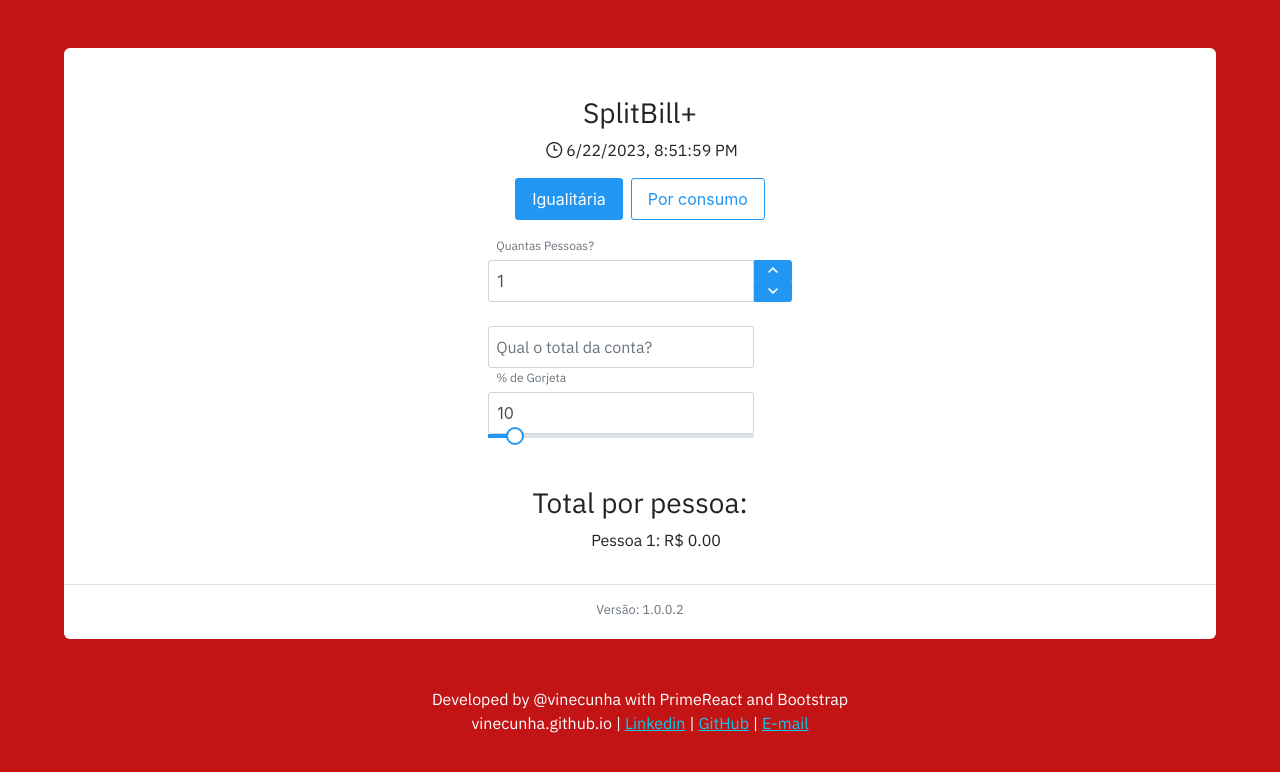
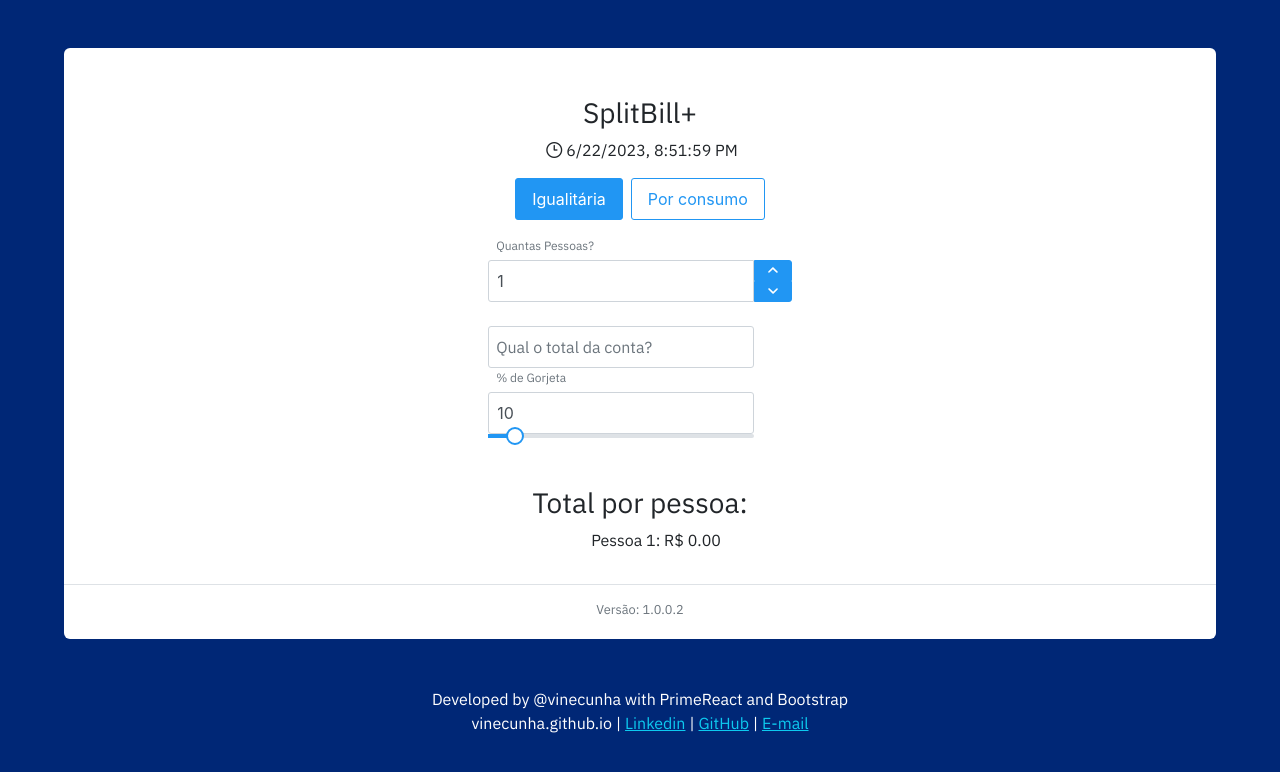
Before and after one commit to vinecunha/gorjeta, a React (Create React App) app: page / in a window 1280 px wide. Shown: the top 772 px of the page. Built offline with nearby package versions, Linux system fonts and the light colour scheme.

Commit message:
v.1.0.0.2

```diff
--- a/public/index.html
+++ b/public/index.html
@@ -3,7 +3,7 @@
 <head>
   <meta charset="UTF-8">
   <meta name="viewport" content="width=device-width, initial-scale=1.0">
-  <meta name="theme-color" content="#c21414"/>
+  <meta name="theme-color" content="#002776"/>
   <title>SplitBill+</title>
 </head>
 <body>
--- a/src/App.css
+++ b/src/App.css
@@ -12,5 +12,5 @@
 body{
   width: 100%;
   font-family: 'IBM Plex Sans', sans-serif !important;
-  background-color: var(--body-color) !important;
+  background-color: var(--body-color-3) !important;
 }
```
